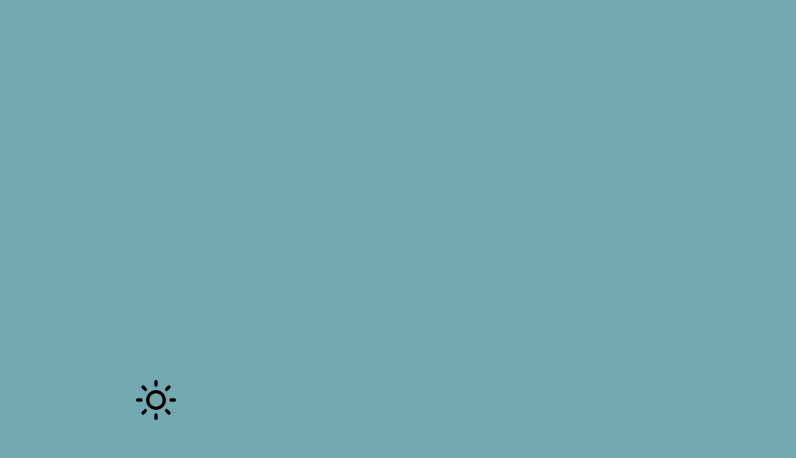
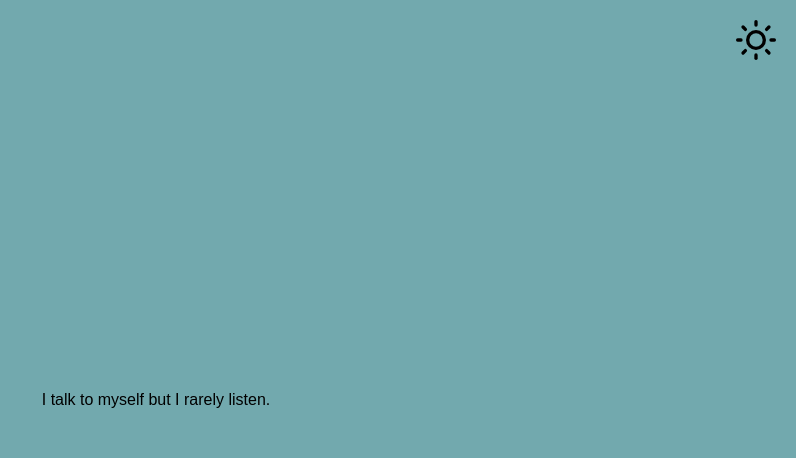
Before and after one commit to malewis5/matthew-lewis.online, a React (Create React App) app: page / in a window 1280 px wide. Shown: the top 458 px of the page, without its empty margins (484-1280 px from the left). Built offline with nearby package versions, Linux system fonts and the light colour scheme; no server answers; a web font is replaced by a local one.

Commit message:
added quote, needs smoother transition.

```diff
--- a/src/components/Pages/App.tsx
+++ b/src/components/Pages/App.tsx
@@ -3,6 +3,9 @@ import { GlobalStyles } from "../../utils/globalStyles";
 import { lightTheme, darkTheme } from "../../utils/theme";
 import { useDarkMode } from "../../hooks/useDarkMode";
 import Toggle from "../UI/Toggler";
+
+//Custom Components
+import { Quote } from "../Quote";
 
 function App() {
   const [theme, themeToggler] = useDarkMode();
@@ -11,8 +14,15 @@ function App() {
     <ThemeProvider theme={themeMode}>
       <>
         <GlobalStyles />
-        <MainApp>
-          <Toggle toggleTheme={themeToggler} theme={theme} />
+        <MainApp id={"main"}>
+          <TogglerDiv>
+            <Toggle
+              toggleTheme={themeToggler}
+              theme={theme}
+              themeMode={themeMode}
+            />
+          </TogglerDiv>
+          <Quote />
         </MainApp>
       </>
     </ThemeProvider>
@@ -26,4 +36,10 @@ const MainApp = styled.div`
   justify-content: center;
 `;
 
+const TogglerDiv = styled.div`
+  position: absolute;
+  top: 15px;
+  right: 15px;
+`;
+
 export default App;
--- /dev/null
+++ b/src/components/Quote.tsx
@@ -0,0 +1,43 @@
+import React, { useEffect, useState } from "react";
+
+interface QuoteObject {
+  author: string;
+  quote: string;
+}
+
+const Quote: React.FC = () => {
+  const [quote, setQuote] = useState({} as QuoteObject);
+
+  const fetchData = () => {
+    fetch("https://quotes.rest/od")
+      .then((response) => {
+        if (!response.ok) {
+          throw Error(response.statusText);
+        } else return response;
+      })
+      .then((response) => response.json())
+      .then((data) =>
+        setQuote({
+          author: data?.contents?.quotes[0]?.author ?? "Matthew Lewis",
+          quote:
+            data?.contents?.quotes[0]?.quote ??
+            "I talk to myself and but I rarely listen.",
+        })
+      )
+      .catch((error) => {
+        console.log(error);
+        setQuote({
+          author: "Matthew Lewis",
+          quote: "I talk to myself but I rarely listen.",
+        });
+      });
+  };
+
+  useEffect(() => {
+    fetchData();
+  }, []);
+
+  return <div>{quote.quote}</div>;
+};
+
+export { Quote };
--- a/src/components/UI/Toggler.tsx
+++ b/src/components/UI/Toggler.tsx
@@ -4,8 +4,9 @@ import { FiSun, FiMoon } from "react-icons/fi";
 interface ToggleProps {
   theme: any;
   toggleTheme: any;
+  themeMode: any;
 }
-const Toggle: React.FC<ToggleProps> = ({ toggleTheme, theme }) => {
+const Toggle: React.FC<ToggleProps> = ({ toggleTheme, theme, themeMode }) => {
   return (
     <>
       {theme === "light" ? (
@@ -14,7 +15,7 @@ const Toggle: React.FC<ToggleProps> = ({ toggleTheme, theme }) => {
         </SpinDiv>
       ) : (
         <MoonDiv>
-          <FiMoon onClick={toggleTheme} size={40} />
+          <FiMoon onClick={toggleTheme} size={40} fill={"#FFCC00"} />
         </MoonDiv>
       )}
     </>
@@ -60,7 +61,7 @@ const MoonDiv = styled.div`
   transition: background-color 0.5s;
   &:hover {
     transition: background-color 0.5s;
-    background-color: rgb(255, 204, 0);
+    background-color: #8a8a8a;
   }
 `;
 
--- a/src/utils/globalStyles.tsx
+++ b/src/utils/globalStyles.tsx
@@ -3,15 +3,17 @@ import { ThemeType } from "./theme";
 
 export const GlobalStyles = createGlobalStyle<{ theme: ThemeType }>`
 
-    body {
-        margin: 0;
+    #main {
         background-color: ${({ theme }) => theme.body};
         color: ${({ theme }) => theme.text};
-        transition: background-color 0.50s linear;
-
+        transition: all 0.50s linear;
     }
 
     * {
         font-family: "AkzidensGroteskBQ", "Arial";
     }
+    body {
+        margin: 0;
+        padding: 0;
+    }
 `;
--- a/src/utils/theme.ts
+++ b/src/utils/theme.ts
@@ -1,7 +1,7 @@
 export type ThemeType = typeof lightTheme;
 
 export const darkTheme = {
-  body: "#5a3159",
+  body: "#252525",
   toggleBorder: "#ff4072",
 };
 
--- a/tsconfig.json
+++ b/tsconfig.json
@@ -7,6 +7,7 @@
     "esModuleInterop": true,
     "allowSyntheticDefaultImports": true,
     "strict": true,
+    "strictNullChecks": true,
     "forceConsistentCasingInFileNames": true,
     "noFallthroughCasesInSwitch": true,
     "module": "esnext",
```
